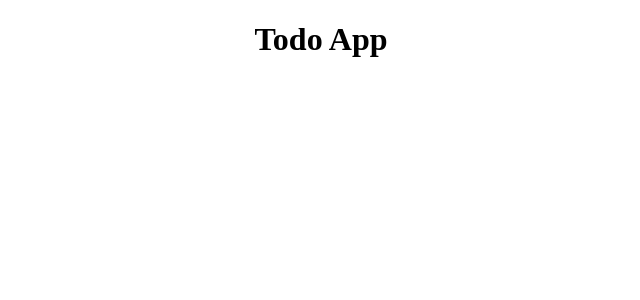
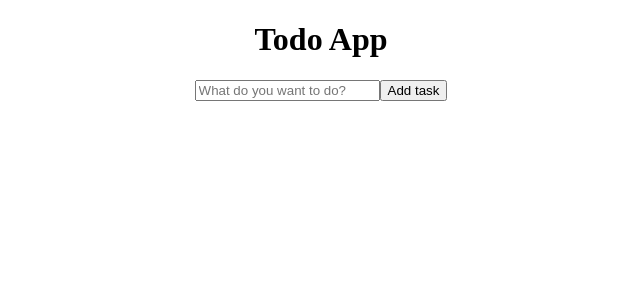
Before and after one commit to LittleLW8847/todolist, a React (Create React App) app: page / in a window 1280 px wide. Shown: the top 300 px of the page, without its empty margins (319-959 px from the left). Built offline with nearby package versions, Linux system fonts and the light colour scheme.

Commit message:
add to do form

```diff
--- a/src/App.js
+++ b/src/App.js
@@ -1,9 +1,11 @@
 import './App.css';
+import Todoform from './component/Todoform';
 
 function App() {
   return (
     <div className="App">
       <h1>Todo App</h1>
+      <Todoform/>
     </div>
   );
 }
--- a/src/component/Todoform.js
+++ b/src/component/Todoform.js
@@ -0,0 +1,19 @@
+import React, {useState} from 'react'
+
+function Todoform() {
+
+    const [taskInput, setTaskInput] = useState('')
+  return (
+    <form>
+        <input type='text'
+        placeholder='What do you want to do?'
+        value={taskInput}
+        name='text'
+        className='todo-form-input'>
+        </input>
+        <button className='addTaskbtn'>Add task</button>
+    </form>
+  )
+}
+
+export default Todoform
```
